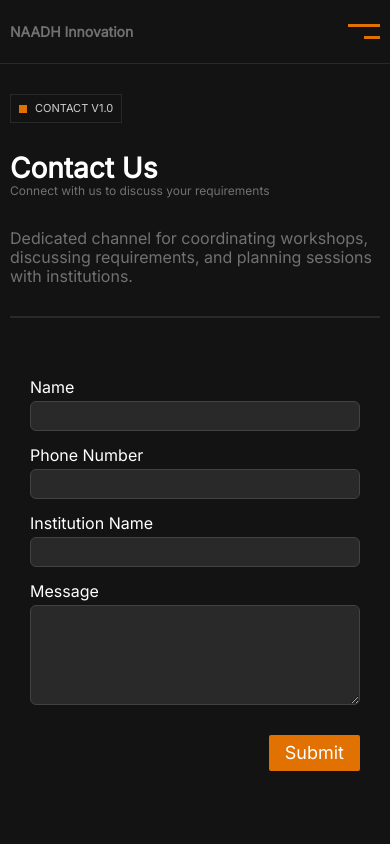
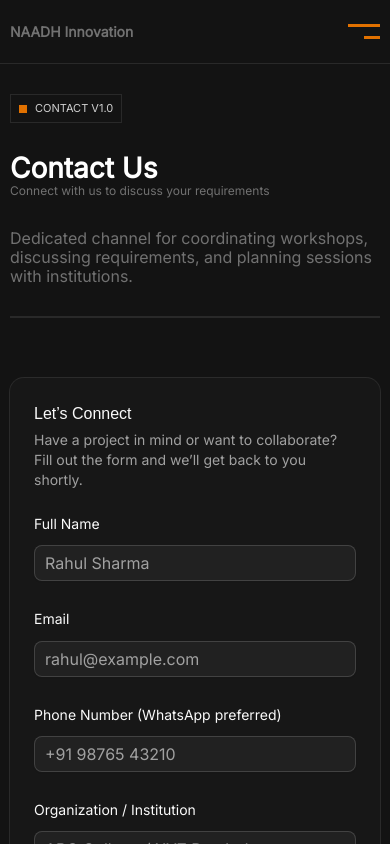
Before and after one commit to anant-innovation/NAADH-Innovation-portfolio-V1, a React (Vite) app: page /contactUs in a window 390 px wide. Shown: the top 844 px of the page. Built offline with nearby package versions, Linux system fonts and the light colour scheme.

Commit message:
all pages are now responsive for mobiles from the lower end to the larger end

```diff
--- a/src/Components/Form.jsx
+++ b/src/Components/Form.jsx
@@ -59,7 +59,7 @@ const formSchema = z.object({
 
 
 
-const Form = () => {
+const Form = ({className}) => {
 
 
     const form = useForm({
@@ -96,7 +96,7 @@ const Form = () => {
 
 
     return (
-        <Card className={" lg:w-[400px] xl:w-[500px] dark"}>
+        <Card className={` lg:w-[400px] xl:w-[500px] dark ${className}`}>
 
 
             <CardHeader>
--- a/src/Pages/Mobile/M_ContactUs.jsx
+++ b/src/Pages/Mobile/M_ContactUs.jsx
@@ -2,6 +2,7 @@ import BulletPoint from "@/Components/BulletPoint";
 import Button from "@/Components/Button";
 import ContactUsFooter from "@/Components/ContactUsFooter";
 import Divider from "@/Components/Divider";
+import Form from "@/Components/Form";
 import SecondaryPageHeroHeading from "@/Components/SecondaryPageHeroHeading";
 import { motion } from "motion/react"
 
@@ -18,14 +19,30 @@ const M_ContactUs = () => {
             className=" px-[10px] switchMobile">
 
 
+
+            {/* for responsiveness */}
+            <div className=" flex justify-center">
+
+
+
+                <div className=" flex flex-col items-center
+
+            xs2:w-[400px]
+            sm:w-[500px]">
+
+
+
+
+
+
                     {/* bullet */}
-            <div className=" my-[30px]">
+                    <div className=" w-full my-[30px]">
                         <BulletPoint text={"CONTACT V1.0"} />
                     </div>
 
 
                     {/* Secondary Page hero heading */}
-            <div className=" mb-[30px]">
+                    <div className=" w-full mb-[30px]">
                         <SecondaryPageHeroHeading heading={"Contact Us"} subText={"Connect with us to discuss your requirements"} />
                     </div>
 
@@ -39,57 +56,17 @@ const M_ContactUs = () => {
 
 
                     {/* the form */}
-            <form className=" px-[20px] mb-[100px]" action="">
-
-
-
-                {/* NAME */}
-                <div className="flex flex-col mb-[15px]">
-
-
-                    <label className=" mb-1 text-white" htmlFor="Name">Name</label>
-
-                    <input className="w-[100%] h-[30px] border border-white20 rounded-sm px-1 focus:outline-none focus:border-white text-white bg-white10" id="Name" type="text" />
+                    <div className=" w-full">
+                        <Form className={"mb-[60px]"} />
                     </div>
-
-
-
-                {/* PHONE NUMBER */}
-                <div className=" flex flex-col mb-[15px]">
-
-                    <label className=" text-white mb-1" htmlFor="Phone_Number">Phone Number</label>
-                    <input className=" w-[100%] h-[30px] border border-white20 rounded-sm px-1 focus:outline-none focus:border-white text-white bg-white10" id="Phone_Number" type="number" />
-                </div>
-
-
-
-
-                {/* Institution Name */}
-                <div className=" flex flex-col mb-[15px]">
-
-                    <label className=" text-white mb-1" htmlFor="Institution_Name">Institution Name</label>
-                    <input className=" w-[100%] h-[30px] border border-white20 rounded-sm px-1 focus:outline-none focus:border-white text-white bg-white10" id="Institution_Name" type="text" />
-                </div>
-
-
-
-                {/* Message */}
-                <div className=" flex flex-col mb-[15px] mb-[30px]">
-
-                    <label className=" text-white mb-1" htmlFor="Message">Message</label>
-                    <textarea className=" w-[100%] h-[100px] border border-white20 rounded-sm p-1 focus:outline-none focus:border-white text-white bg-white10" name="Message" id="Message"></textarea>
-                </div>
-
-
-
-                <div className=" flex justify-end">
-                    <Button solid={true} text={"Submit"} />
-                </div>
-            </form>
 
 
                     {/* the contact us footer */}
                     <ContactUsFooter />
+
+
+                </div>
+            </div>
         </motion.div>
     );
 }
```
Lines whose indentation alone changed are shown as unchanged.
